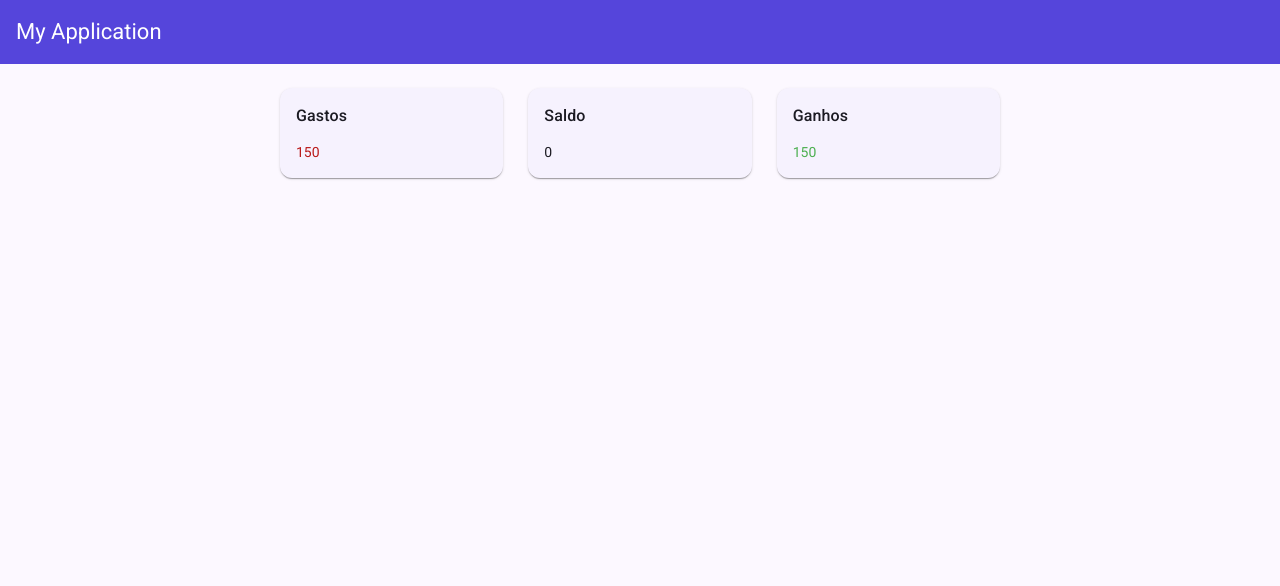
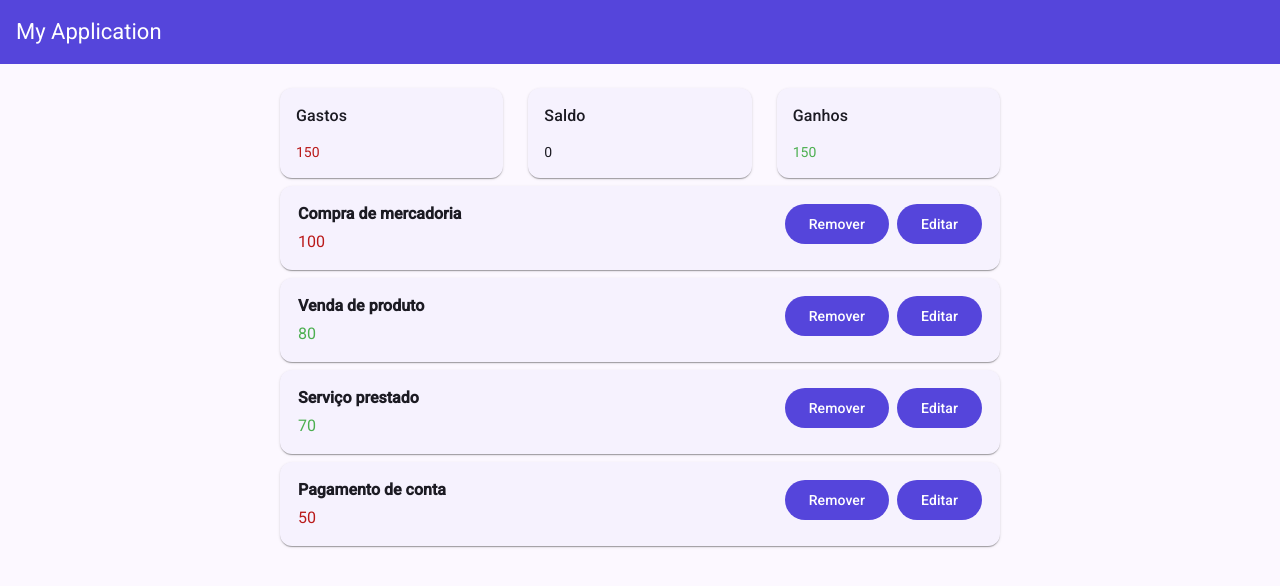
Before and after one commit to NalandaMelo/gerenciado-financeiro, an Angular app: page / in a window 1280 px wide. Shown: the top 586 px of the page. Built offline with nearby package versions, Linux system fonts and the light colour scheme.

Commit message:
feat: alterando os cards

```diff
--- a/src/app/features/home/components/balance/balance.ts
+++ b/src/app/features/home/components/balance/balance.ts
@@ -1,6 +1,6 @@
 import { Component, computed, input } from '@angular/core';
 import { BalanceCard } from "./components/balance-card/balance-card";
-
+import { Transaction } from '../../../../shared/transaction/interfaces/transactions';
 @Component({
   selector: 'app-balance',
   imports: [BalanceCard],
@@ -10,7 +10,7 @@
 })
 export class Balance {
 
-  transactions = input.required<{value: number, type: string}[]>();
+  transactions = input.required<Transaction[]>();
 
   totalIncomes =  computed(() => {
     return this.transactions()
--- /dev/null
+++ b/src/app/features/home/components/transations-item/components/transaction-value/transaction-value.html
@@ -0,0 +1 @@
+{{ transaction().value}}
--- /dev/null
+++ b/src/app/features/home/components/transations-item/components/transaction-value/transaction-value.scss
@@ -0,0 +1,9 @@
+:host {
+ &.income{
+    color: var(--custom-color-sucess);
+}
+
+&.outcome{
+    color: var(--mat-sys-error);
+}
+}
--- /dev/null
+++ b/src/app/features/home/components/transations-item/components/transaction-value/transaction-value.ts
@@ -0,0 +1,24 @@
+import { Component, computed, input } from '@angular/core';
+import { Transaction, } from '../../../../../../shared/transaction/interfaces/transactions';
+import { TransactionType } from '../../../../../../shared/transaction/enums/transaction-type';
+
+const CssClass = {
+  [TransactionType.INCOME]: 'income',
+  [TransactionType.OUTCOME]: 'outcome'
+}
+
+@Component({
+  selector: 'app-transaction-value',
+  imports: [],
+  templateUrl: './transaction-value.html',
+  styleUrl: './transaction-value.scss',
+  host: {
+    '[class]': 'cssClass()'
+  }
+})
+export class TransactionValue {
+
+    transaction = input.required<Transaction>();
+
+    cssClass = computed(() => CssClass [this.transaction().type]);
+}
--- /dev/null
+++ b/src/app/features/home/components/transations-item/transations-item.html
@@ -0,0 +1,19 @@
+<mat-card class="card">
+<div>
+    <div class="card-title">
+        {{transation().title}}
+    </div>
+
+    <div class="card-value">
+        <app-transaction-value [transaction]="transation()"></app-transaction-value>
+    </div>
+</div>
+
+<div class="card-actions">
+    <button matButton="filled">Remover</button>
+    <button matButton="filled">Editar</button>
+
+</div>
+
+
+</mat-card>
--- /dev/null
+++ b/src/app/features/home/components/transations-item/transations-item.scss
@@ -0,0 +1,23 @@
+.card {
+    display: flex;
+    flex-direction: row;
+    padding: 18px;
+    margin-top: 8px;
+
+    .card-title {
+        font-size: 16px;
+        font-weight: bold;
+    }
+
+    .card-value {
+        font-size: 16px;
+        margin-top: 8px;
+    }
+
+    .card-actions {
+        display: flex;
+        justify-content: flex-end;
+        margin-left: auto;
+        gap: 8px;
+    }
+}
--- /dev/null
+++ b/src/app/features/home/components/transations-item/transations-item.ts
@@ -0,0 +1,14 @@
+import { Component, input } from '@angular/core';
+import { MatButton } from '@angular/material/button';
+import {MatCardModule} from "@angular/material/card"
+import { Transaction } from '../../../../shared/transaction/interfaces/transactions';
+import { TransactionValue } from "./components/transaction-value/transaction-value";
+@Component({
+  selector: 'app-transations-item',
+  imports: [MatCardModule, MatButton, TransactionValue],
+  templateUrl: './transations-item.html',
+  styleUrl: './transations-item.scss',
+})
+export class TransationsItem {
+  transation = input.required<Transaction>();
+}
--- a/src/app/features/home/home.html
+++ b/src/app/features/home/home.html
@@ -1 +1,6 @@
 <app-balance [transactions]="transactions()"></app-balance>
+
+
+@for ( item of transactions() ; track item) {
+    <app-transations-item [transation]="item"> </app-transations-item>
+}
--- a/src/app/features/home/home.ts
+++ b/src/app/features/home/home.ts
@@ -1,19 +1,20 @@
 import { Component, signal } from '@angular/core';
 import { Balance } from "./components/balance/balance";
-
+import { TransationsItem } from "./components/transations-item/transations-item";
+import { Transaction } from '../../shared/transaction/interfaces/transactions';
+import { TransactionType } from '../../shared/transaction/enums/transaction-type';
 
 @Component({
   selector: 'app-home',
-  imports: [Balance],
+  imports: [Balance, TransationsItem],
   templateUrl: './home.html',
   styleUrl: './home.scss',
 })
 export class Home {
-transactions = signal([
-  {value: 100, type: 'outcome'},
-  {value: 80, type: 'income'},
-  {value: 70, type: 'income'},
-  {value: 50, type: 'outcome'},
-
+transactions = signal<Transaction[]>([
+  {title: 'Compra de mercadoria', value: 100, type: TransactionType.OUTCOME},
+  {title: 'Venda de produto', value: 80, type: TransactionType.INCOME},
+  {title: 'Serviço prestado', value: 70, type: TransactionType.INCOME},
+  {title: 'Pagamento de conta', value: 50, type: TransactionType.OUTCOME}
 ]);
 }
--- /dev/null
+++ b/src/app/shared/transaction/enums/transaction-type.ts
@@ -0,0 +1,4 @@
+export enum TransactionType {
+    INCOME = 'income',
+    OUTCOME = 'outcome'
+}
--- /dev/null
+++ b/src/app/shared/transaction/interfaces/transactions.ts
@@ -0,0 +1,8 @@
+import { TransactionType } from "../enums/transaction-type";
+
+
+export interface Transaction {
+    title: string;
+    value: number;
+    type: TransactionType;
+}
```
